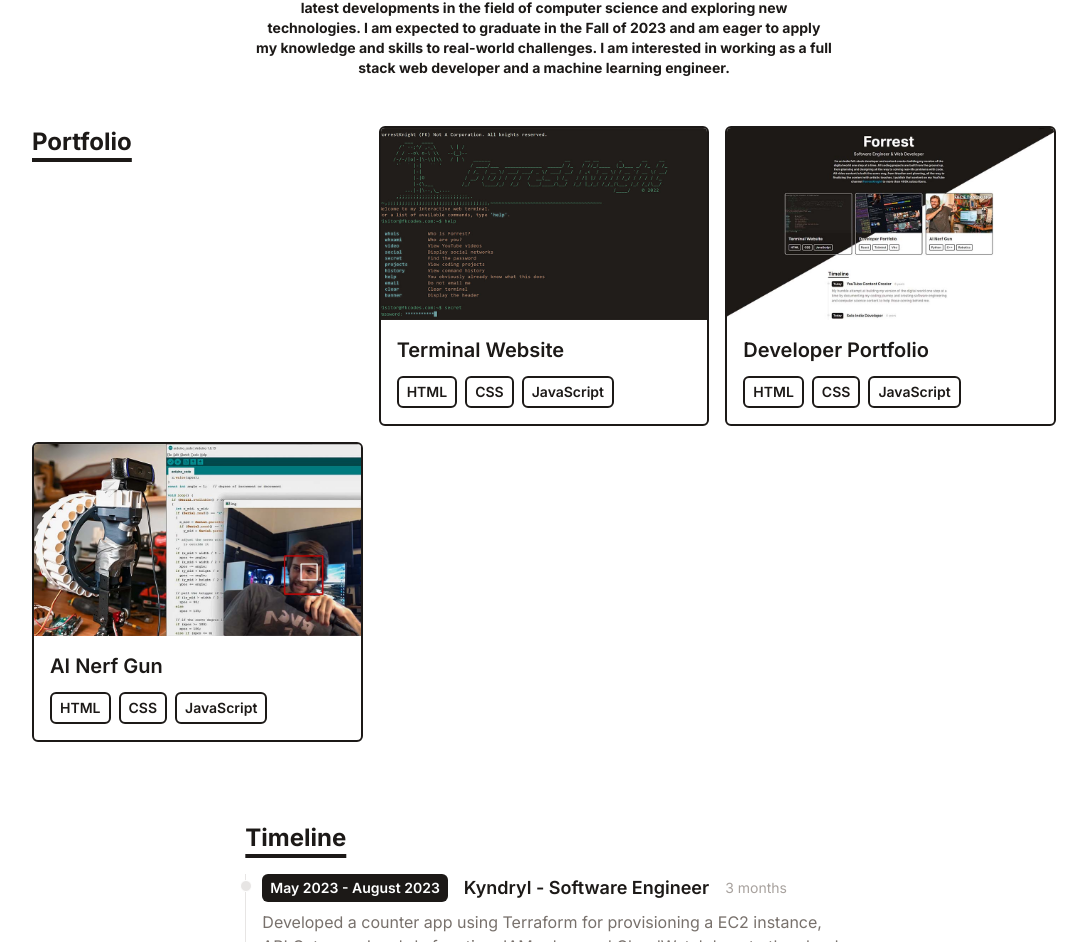
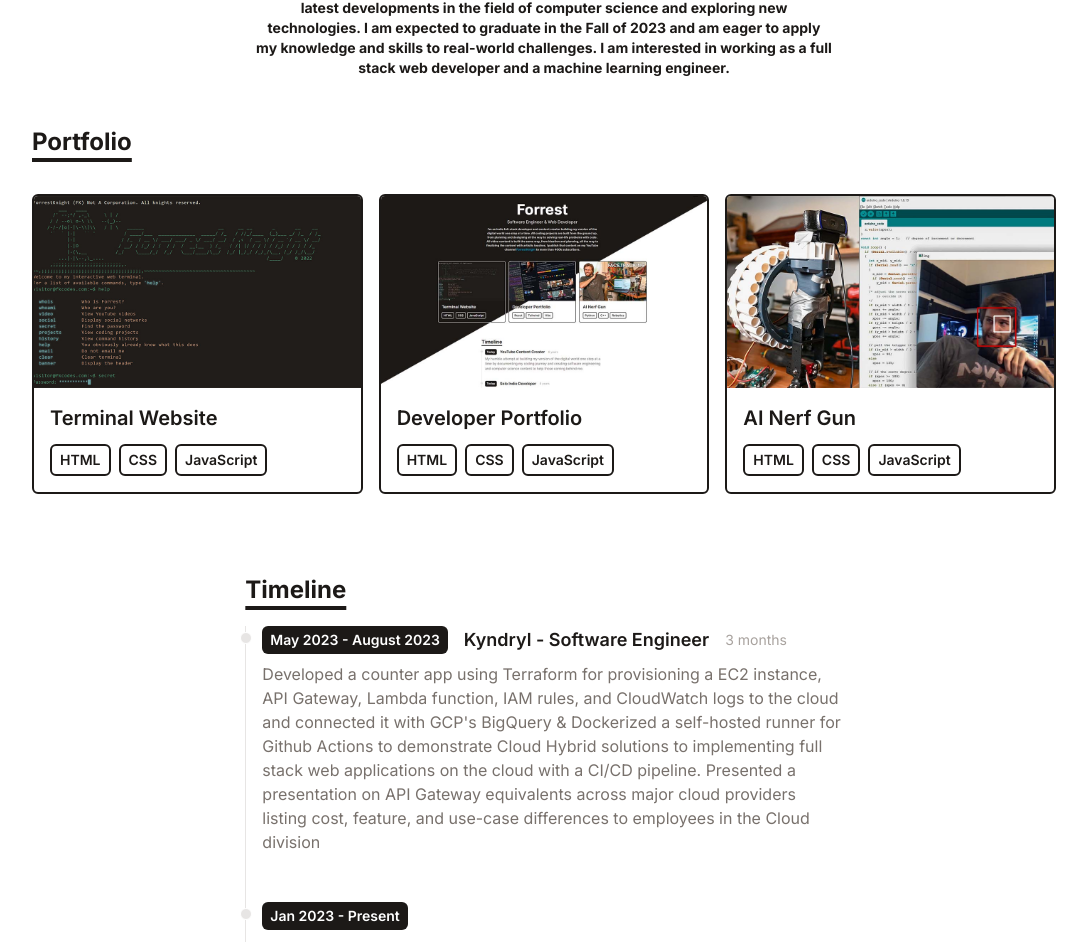
Before and after one commit to williamcaseylucas/williamcaseylucas.github.io, a React (Vite) app: page / in a window 1280 px wide. Shown: the part 958-1900 px from the top of the page, without its empty margins (96-1183 px from the left). Built offline with nearby package versions, Linux system fonts and the light colour scheme.

Commit message:
updated portfolio portion of website

```diff
--- a/src/components/Portfolio.jsx
+++ b/src/components/Portfolio.jsx
@@ -5,9 +5,13 @@ import Title from "./Title";
 
 function Portfolio() {
   return (
-    <div className="flex flex-col md:flex-row items-center justify-center">
-      <div className="grid grid-cols-1 md:grid-cols-2 lg:grid-cols-3 gap-4">
-        <Title>Portfolio</Title>
+    <div className="flex flex-col items-center justify-center w-full">
+      {/* <div className="w-full md:w-3/8 md:pl-20">
+      </div> */}
+      <div className="md:flex-row grid grid-cols-1 md:grid-cols-2 lg:grid-cols-3 gap-4">
+        <div className="col-span-full">
+          <Title>Portfolio</Title>
+        </div>
         {portfolio.map((project) => (
           <PortfolioItem
             imgUrl={project.imgUrl}
```
